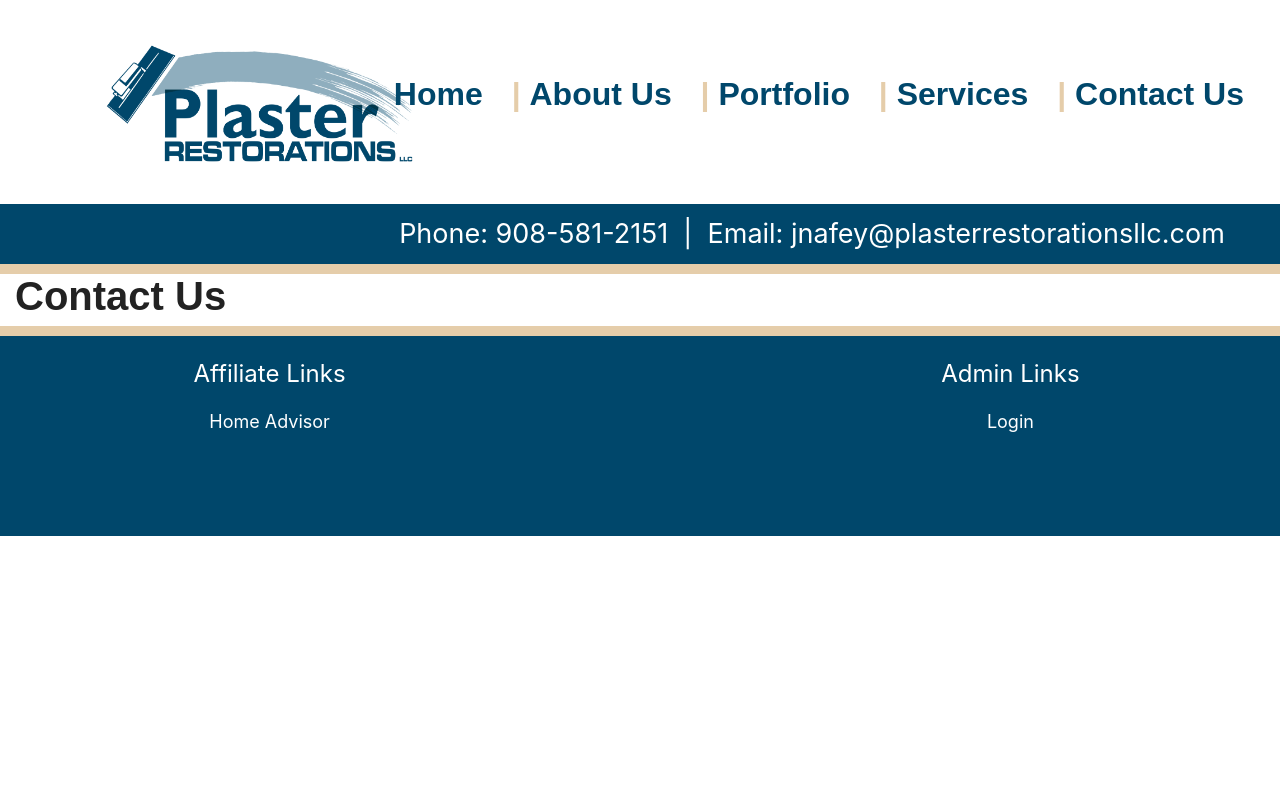
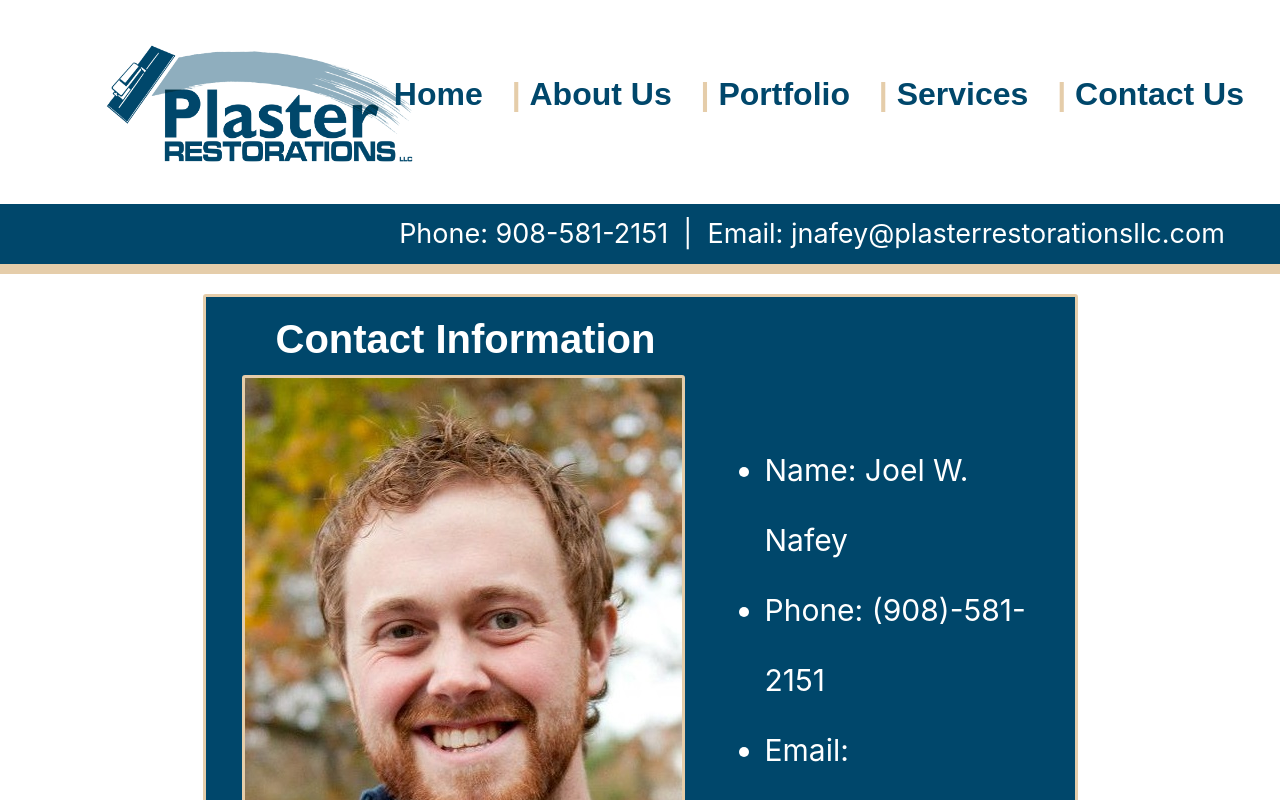
Before and after one commit to gknafey/Project3, a React (Create React App) app in the folder client/: page /ContactUs in a window 1280 px wide. Shown: the top 800 px of the page. Built offline with nearby package versions, Linux system fonts and the light colour scheme; a web font is replaced by a local one.

Commit message:
Edited the about page info and populated it and populated the contact info with components to display info, also added a component did mount to the about page so that it scrolls to the top when you click the links on the home page

```diff
--- a/client/src/components/AboutPageInfo/index.js
+++ b/client/src/components/AboutPageInfo/index.js
@@ -8,7 +8,7 @@ function AboutPageInfo() {
 
         <div className="media content">
             <div className="media-body">
-                <h2 className="mt-0 mb-1">About Us</h2>
+                <h1 className="mt-0 mb-1 shift">About Us</h1>
                 <br></br>
                     Cras sit amet nibh libero, in gravida nulla. Nulla vel metus scelerisque ante sollicitudin. Cras purus odio, vestibulum in vulputate at, tempus viverra turpis. Fusce condimentum nunc ac nisi vulputate fringilla. Donec lacinia congue felis in faucibus.
                 Cras sit amet nibh libero, in gravida nulla. Nulla vel metus scelerisque ante sollicitudin. Cras purus odio, vestibulum in vulputate at, tempus viverra turpis. Fusce condimentum nunc ac nisi vulputate fringilla. Donec lacinia congue felis in faucibus.
--- a/client/src/components/AboutPageInfo/style.css
+++ b/client/src/components/AboutPageInfo/style.css
@@ -19,3 +19,8 @@
 .media-body {
     font-size: 18px;
 }
+
+.shift {
+    margin-left: 50px;
+
+}
--- /dev/null
+++ b/client/src/components/ContactInfo/index.js
@@ -0,0 +1,29 @@
+import React from "react";
+import Owner from "../../images/Owner.jpg"
+import "./style.css";
+
+function ContactInfo() {
+    return (
+
+
+        <div className="media contact-info">
+            <div className="media-body">
+                <h1 className="mt-0 mb-1 shift-right">Contact Information</h1>
+                <img src={Owner} className="ml-3 img-orientation" alt="..."></img>
+                <br></br>
+                <ul>
+                    <li>Name: Joel W. Nafey</li>
+                    <li>Phone: (908)-581-2151</li>
+                    <li>Email: gknafey@gmail.com</li>
+                    <li>Located: Milltown, NJ</li>
+                </ul>
+            </div>
+        </div>
+
+
+
+
+    );
+}
+
+export default ContactInfo;
--- /dev/null
+++ b/client/src/components/ContactInfo/style.css
@@ -0,0 +1,28 @@
+.contact-info {
+    margin: 20px auto 20px auto;
+    padding: 20px;
+    width: 70%;
+    height: 100%;
+    color: #fff;
+    background-color: #00476b;
+    border: solid 3px #e5cdaa;
+    border-radius: 3px;
+}
+
+.media-body {
+    font-size: 30px;
+    line-height: 70px;
+}
+
+.img-orientation {
+    float: left;
+    border: solid 3px #e5cdaa;
+    border-radius: 3px;
+    margin-right: 80px;
+    margin-top: 10px;
+
+}
+
+.shift-right {
+    margin-left: 50px;
+}
--- a/client/src/pages/About.js
+++ b/client/src/pages/About.js
@@ -7,6 +7,10 @@ class AboutUs extends Component {
   state = {
 
   };
+
+  componentDidMount() {
+    window.scrollTo(0, 0);
+}
 
   render() {
     return (
--- a/client/src/pages/ContactUs.js
+++ b/client/src/pages/ContactUs.js
@@ -1,6 +1,6 @@
 import React, { Component } from "react";
 import { Col, Row, Container } from "../components/Grid";
-
+import ContactInfo from "../components/ContactInfo";
 
 class ContactUs extends Component {
   state = {
@@ -10,7 +10,7 @@ class ContactUs extends Component {
   render() {
     return (
       <Container fluid>
-        <h1>Contact Us</h1>
+        <ContactInfo />
       </Container>
     );
   }
```
Also changed, not shown: client/src/images/Owner.jpg (added).
